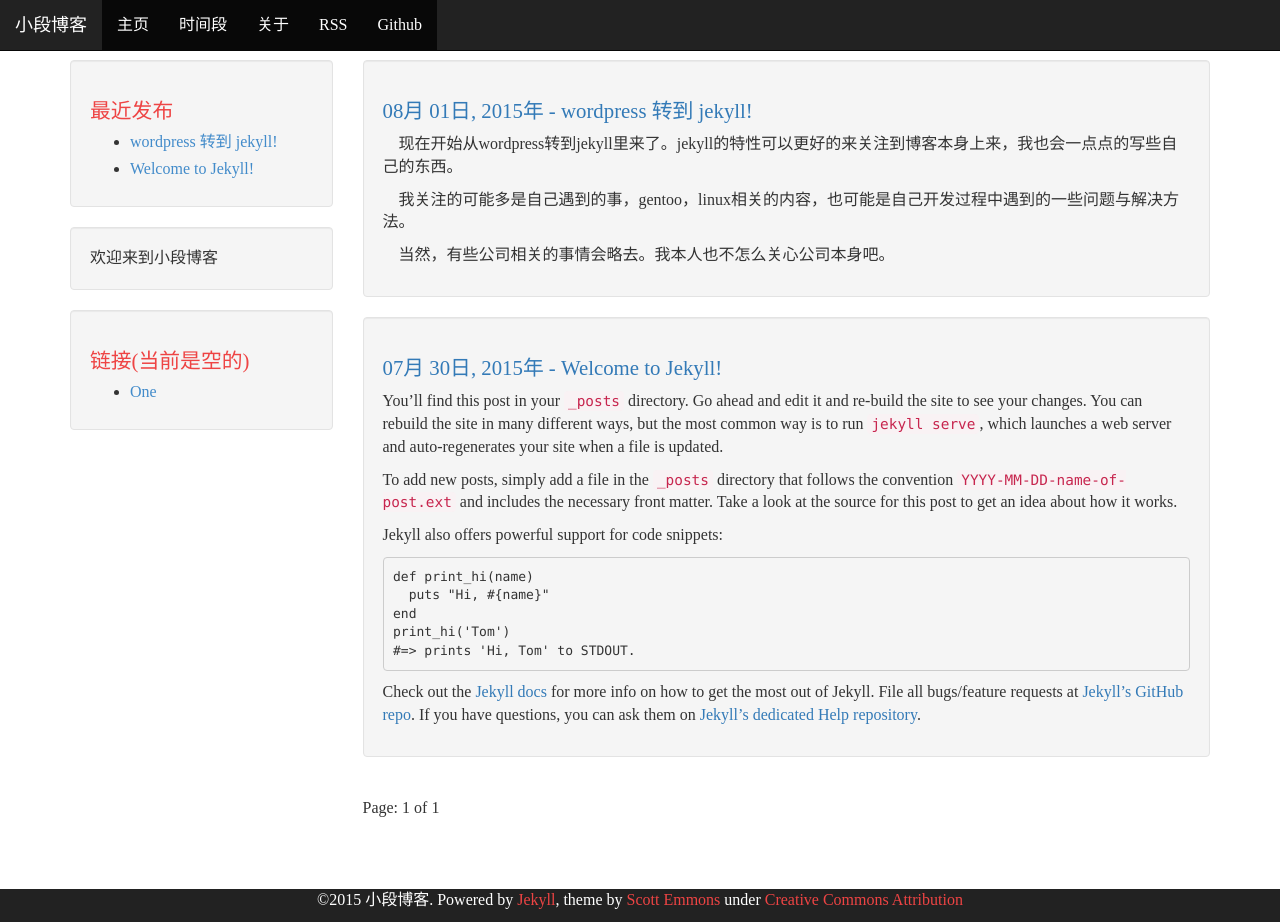
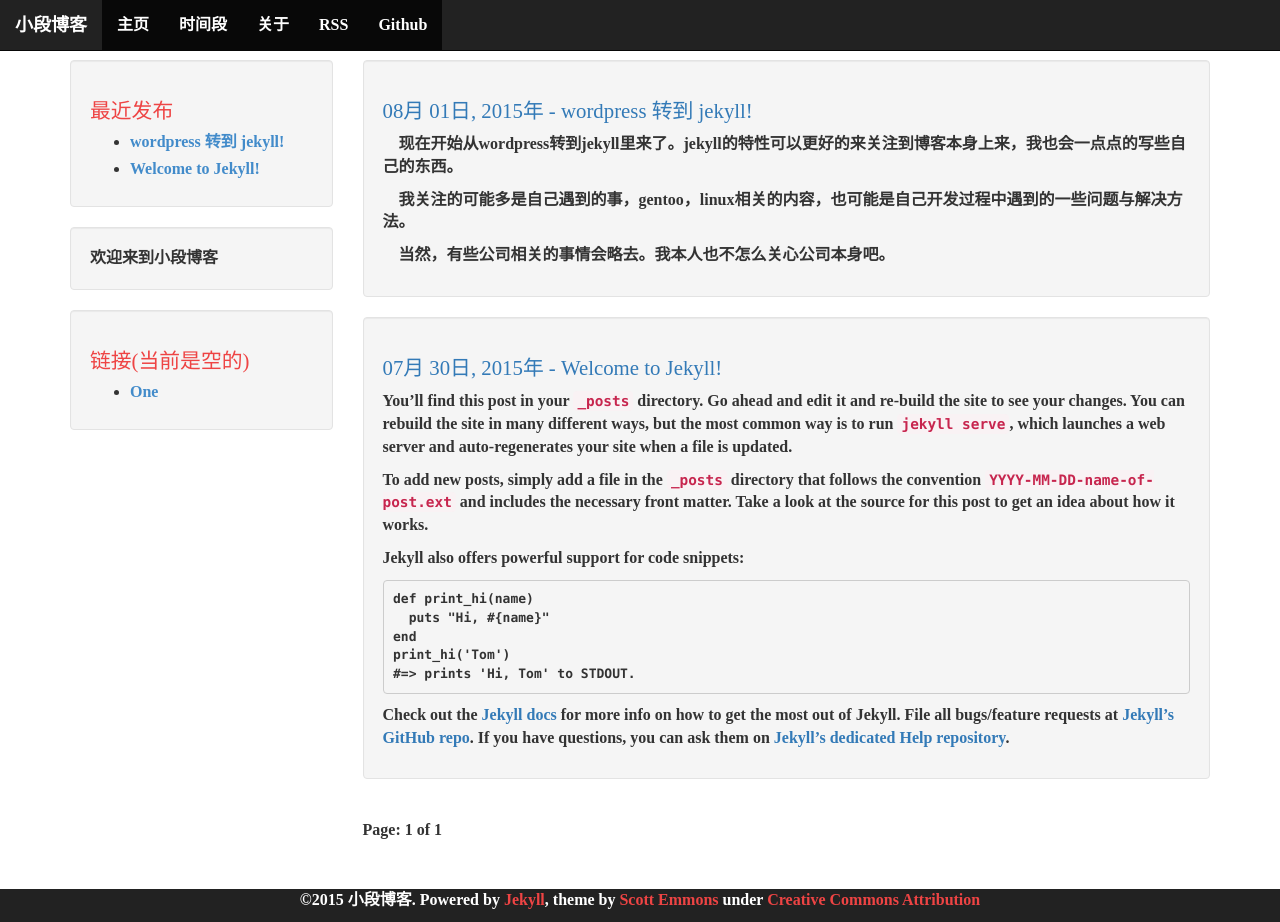
Before and after one commit to wdmcja/wdmcja.github.io, a Jekyll site: the page built from index.html, in a window 1280 px wide and 922 px high. Built offline with Jekyll 4.4.1, drawn with Linux system fonts in a browser that asks for light colours; some web fonts are replaced; Markdown is read by kramdown in place of the engine named in the settings; the list of posts is cut into pages by our own code.

Commit message:
2015-08-02 00:21:44

```diff
--- a/css/theme.css
+++ b/css/theme.css
@@ -1,10 +1,18 @@
-@font-face{
+/*@font-face{
     font-family : yaheiconsolashybrid;
     src         : url("/fonts/yaheiconsolashybrid.ttf");
-}
+}*/
 body {
     font-family : yaheiconsolashybrid,微软雅黑,黑体;
     font-size  : 16px;
+    /*
+     *  normal: 字体正赏显示
+        bold: 字体为粗体
+        bloder:比normal略大
+        lighter: 比normal略小
+        100-900; 分期个层次定义字体的大小
+     */
+    font-weight:bold;
     padding-top: 60px;
     padding-bottom: 60px;
 }
```
